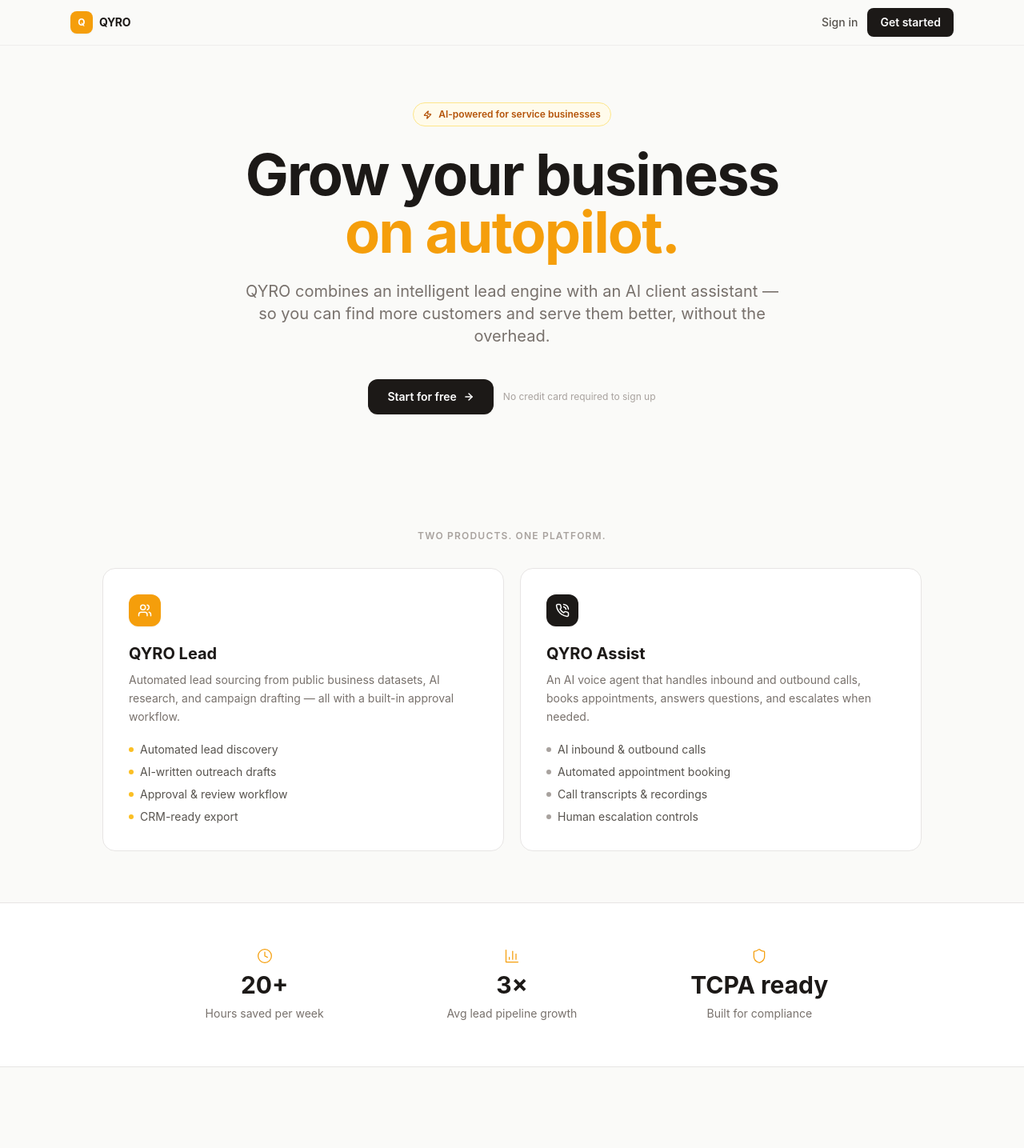
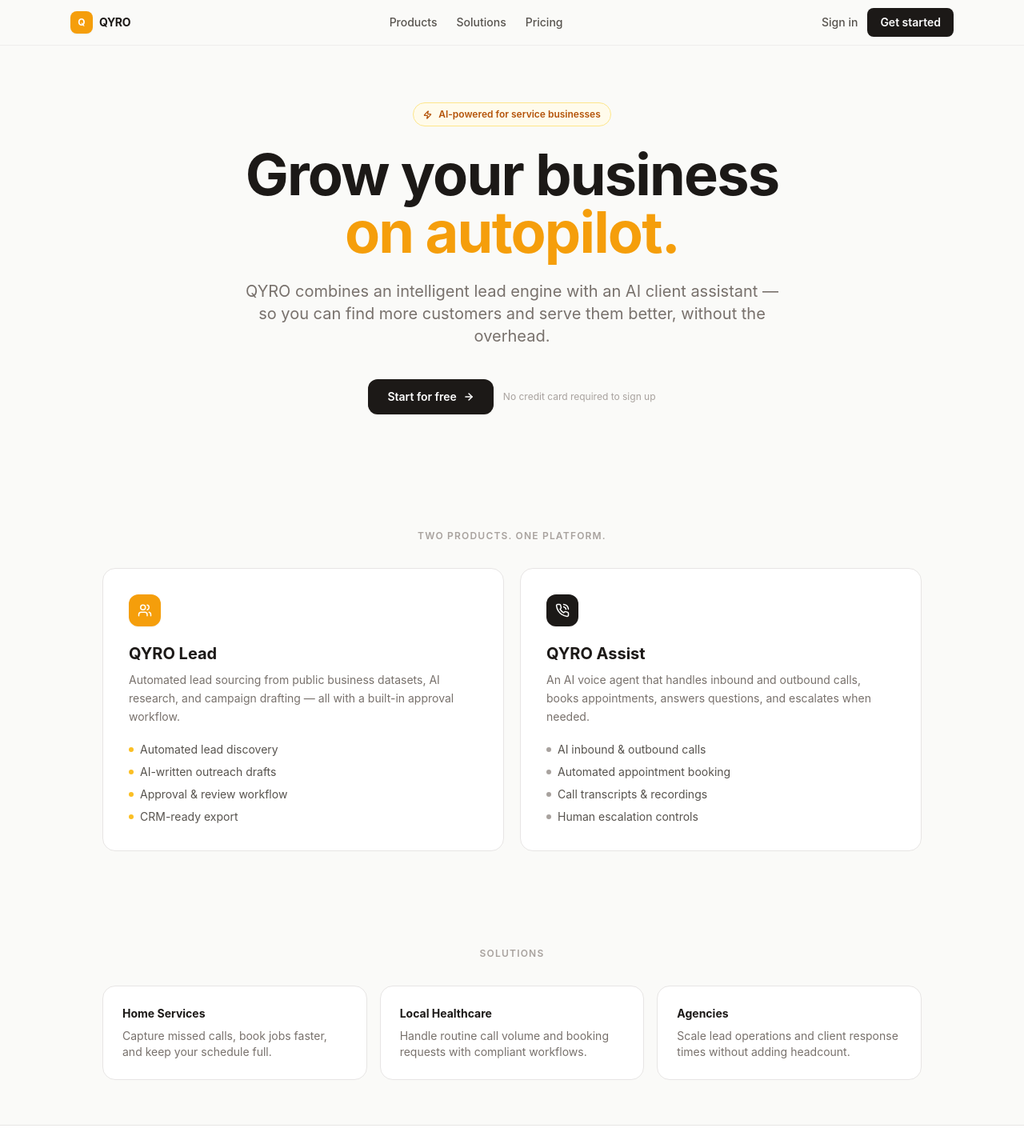
Before and after one commit to bhavneetsingh12/qyro, a Next.js app in the folder apps/web/: page / in a window 1280 px wide. Shown: the top 1435 px of the page at 80% size. Built offline with nearby package versions, Linux system fonts and the light colour scheme; no server answers.

Commit message:
fix(web): public landing route and add signout on product selector

```diff
--- a/apps/web/src/app/page.tsx
+++ b/apps/web/src/app/page.tsx
@@ -17,6 +17,11 @@
             <QyroMark surface="core" />
             <span className="text-sm font-bold tracking-tight text-stone-900">QYRO</span>
           </div>
+          <nav className="hidden md:flex items-center gap-6">
+            <a href="#products" className="text-sm font-medium text-stone-600 hover:text-stone-900 transition-colors">Products</a>
+            <a href="#solutions" className="text-sm font-medium text-stone-600 hover:text-stone-900 transition-colors">Solutions</a>
+            <a href="#pricing" className="text-sm font-medium text-stone-600 hover:text-stone-900 transition-colors">Pricing</a>
+          </nav>
           <div className="flex items-center gap-3">
             <Link
               href="/sign-in"
@@ -63,7 +68,7 @@
       </section>
 
       {/* Product cards */}
-      <section className="py-16 px-4 sm:px-6">
+      <section id="products" className="py-16 px-4 sm:px-6 scroll-mt-20">
         <div className="max-w-5xl mx-auto">
           <p className="text-xs font-semibold uppercase tracking-widest text-stone-400 text-center mb-8">Two products. One platform.</p>
           <div className="grid grid-cols-1 md:grid-cols-2 gap-5">
@@ -108,6 +113,27 @@
         </div>
       </section>
 
+      {/* Solutions */}
+      <section id="solutions" className="py-14 px-4 sm:px-6 scroll-mt-20">
+        <div className="max-w-5xl mx-auto">
+          <p className="text-xs font-semibold uppercase tracking-widest text-stone-400 text-center mb-8">Solutions</p>
+          <div className="grid grid-cols-1 md:grid-cols-3 gap-4">
+            <div className="rounded-2xl border border-stone-200 bg-white p-6">
+              <h3 className="text-sm font-bold text-stone-900">Home Services</h3>
+              <p className="text-sm text-stone-500 mt-2">Capture missed calls, book jobs faster, and keep your schedule full.</p>
+            </div>
+            <div className="rounded-2xl border border-stone-200 bg-white p-6">
+              <h3 className="text-sm font-bold text-stone-900">Local Healthcare</h3>
+              <p className="text-sm text-stone-500 mt-2">Handle routine call volume and booking requests with compliant workflows.</p>
+            </div>
+            <div className="rounded-2xl border border-stone-200 bg-white p-6">
+              <h3 className="text-sm font-bold text-stone-900">Agencies</h3>
+              <p className="text-sm text-stone-500 mt-2">Scale lead operations and client response times without adding headcount.</p>
+            </div>
+          </div>
+        </div>
+      </section>
+
       {/* Stats / trust bar */}
       <section className="py-14 px-4 sm:px-6 border-y border-stone-200 bg-white">
         <div className="max-w-4xl mx-auto grid grid-cols-1 sm:grid-cols-3 gap-8 text-center">
@@ -126,11 +152,11 @@
       </section>
 
       {/* CTA */}
-      <section className="py-24 px-4 sm:px-6">
+      <section id="pricing" className="py-24 px-4 sm:px-6 scroll-mt-20">
         <div className="max-w-2xl mx-auto text-center">
           <h2 className="text-3xl sm:text-4xl font-bold text-stone-900">Ready to get started?</h2>
           <p className="mt-4 text-stone-500 text-base">
-            Create your account in seconds. Choose the plan that fits your business.
+            Create your account in seconds. Starter plans begin at $200/month.
           </p>
           <Link
             href="/sign-in"
--- a/apps/web/src/app/products/page.tsx
+++ b/apps/web/src/app/products/page.tsx
@@ -4,6 +4,7 @@
 import { Lock, Users, PhoneCall } from "lucide-react";
 import BillingActions from "@/components/billing/BillingActions";
 import { QyroBrandLockup } from "@/components/brand/QyroBrand";
+import SignOutButton from "@/components/auth/SignOutButton";
 
 const API_URL = process.env.API_URL ?? (process.env.NODE_ENV === "production" ? "https://api.qyro.us" : "http://localhost:3001");
 
@@ -50,6 +51,13 @@
   return (
     <main className="min-h-screen bg-[#F7F6F2] flex flex-col items-center justify-center px-4 py-16">
       <div className="w-full max-w-3xl">
+        <div className="mb-5 flex justify-end">
+          <SignOutButton
+            className="text-xs font-medium text-stone-500 hover:text-stone-900 transition-colors"
+            label="Sign out"
+          />
+        </div>
+
         {/* Brand */}
         <div className="text-center mb-10">
           <div className="flex justify-center mb-3">
--- /dev/null
+++ b/apps/web/src/components/auth/SignOutButton.tsx
@@ -0,0 +1,23 @@
+"use client";
+
+import { useClerk } from "@clerk/nextjs";
+
+export default function SignOutButton({
+  className,
+  label = "Sign out",
+}: {
+  className?: string;
+  label?: string;
+}) {
+  const { signOut } = useClerk();
+
+  return (
+    <button
+      type="button"
+      onClick={() => signOut({ redirectUrl: "/sign-in" })}
+      className={className}
+    >
+      {label}
+    </button>
+  );
+}
--- a/apps/web/src/middleware.ts
+++ b/apps/web/src/middleware.ts
@@ -1,6 +1,7 @@
 import { clerkMiddleware, createRouteMatcher } from "@clerk/nextjs/server";
 
 const isPublicRoute = createRouteMatcher([
+  "/",
   "/sign-in(.*)",
   "/sign-up(.*)",
 ]);
```
